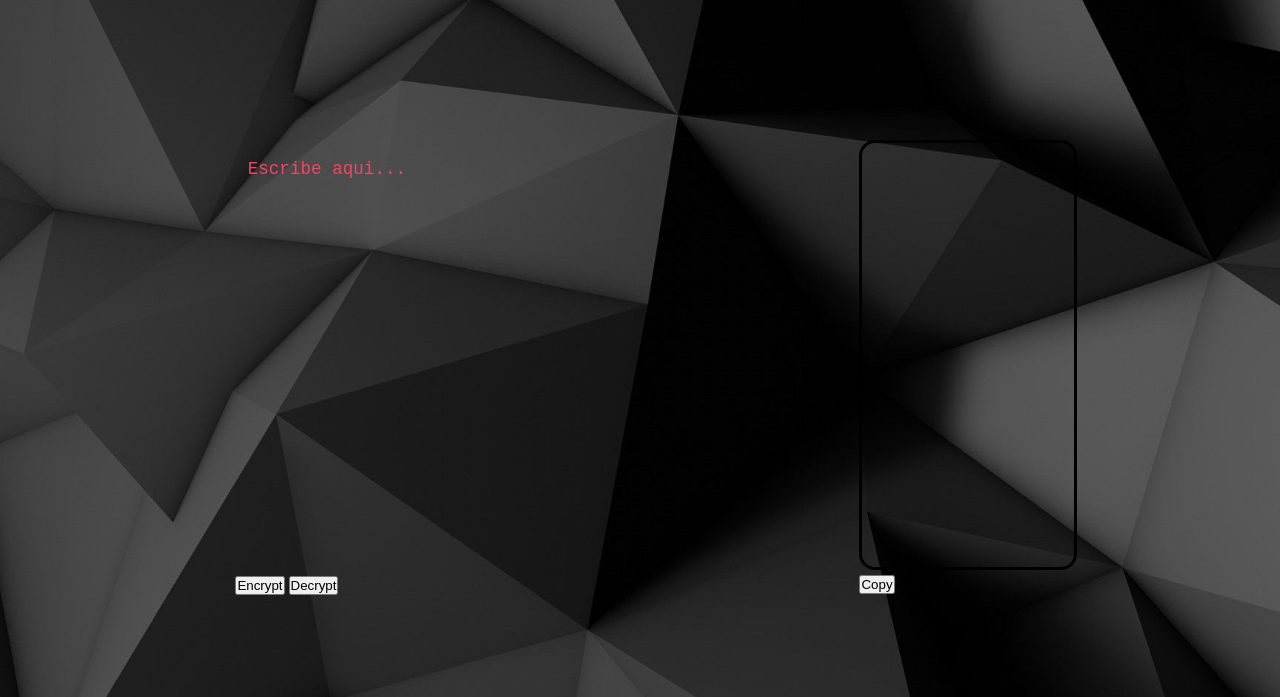
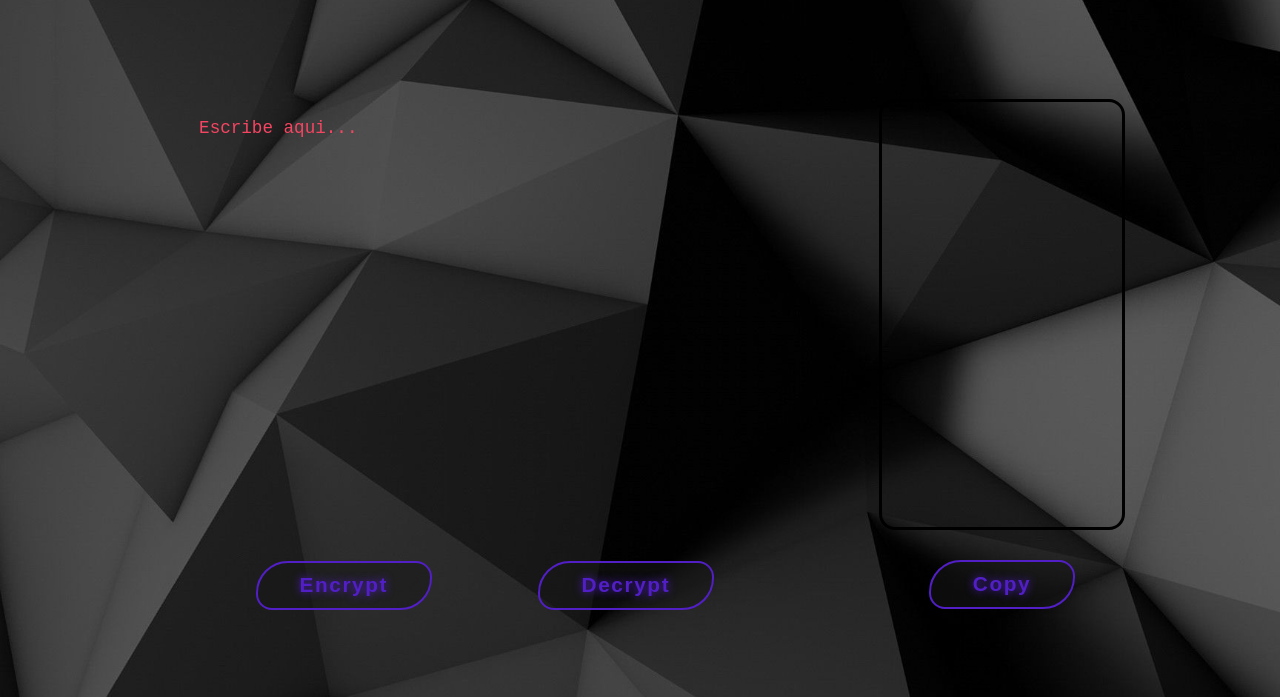
Before and after one commit to ITurres/Project_Encryptor, a plain HTML site: page index.html in a window 1280 px wide. Shown: the part 69-766 px from the top of the page. Drawn offline with Linux system fonts and the light colour scheme; files whose address does not match are found by name.

Commit message:
Add properties to all buttons within main

```diff
--- a/index.css
+++ b/index.css
@@ -187,3 +187,36 @@ textarea:focus {
   animation: border-colors 1.1s infinite;
   font-size: 1.2rem;
 }
+
+/*do-undo BUTTONS STYLE*/
+
+.btns_do_Undo_decrypted,
+.div-copy {
+  display: flex;
+  justify-content: space-around;
+  align-items: center;
+  flex-wrap: wrap;
+  padding: 1em;
+}
+
+.doEncrypt,
+.doDecrypt,
+.copyEncrypt {
+  padding: 0.5em 2em;
+  border-radius: 2rem 1rem;
+  background-color: rgba(23, 23, 23, 0.537);
+  animation: border-colors 9s infinite;
+  border-style: solid;
+  font-size: 1.3rem;
+  font-weight: 700;
+  margin: 0.5em 1em;
+  letter-spacing: 0.1rem;
+  text-shadow: 0 0 0.5rem;
+  cursor: pointer;
+}
+
+.doEncrypt:hover,
+.doDecrypt:hover,
+.copyEncrypt:hover {
+  opacity: 0.8;
+}
```
